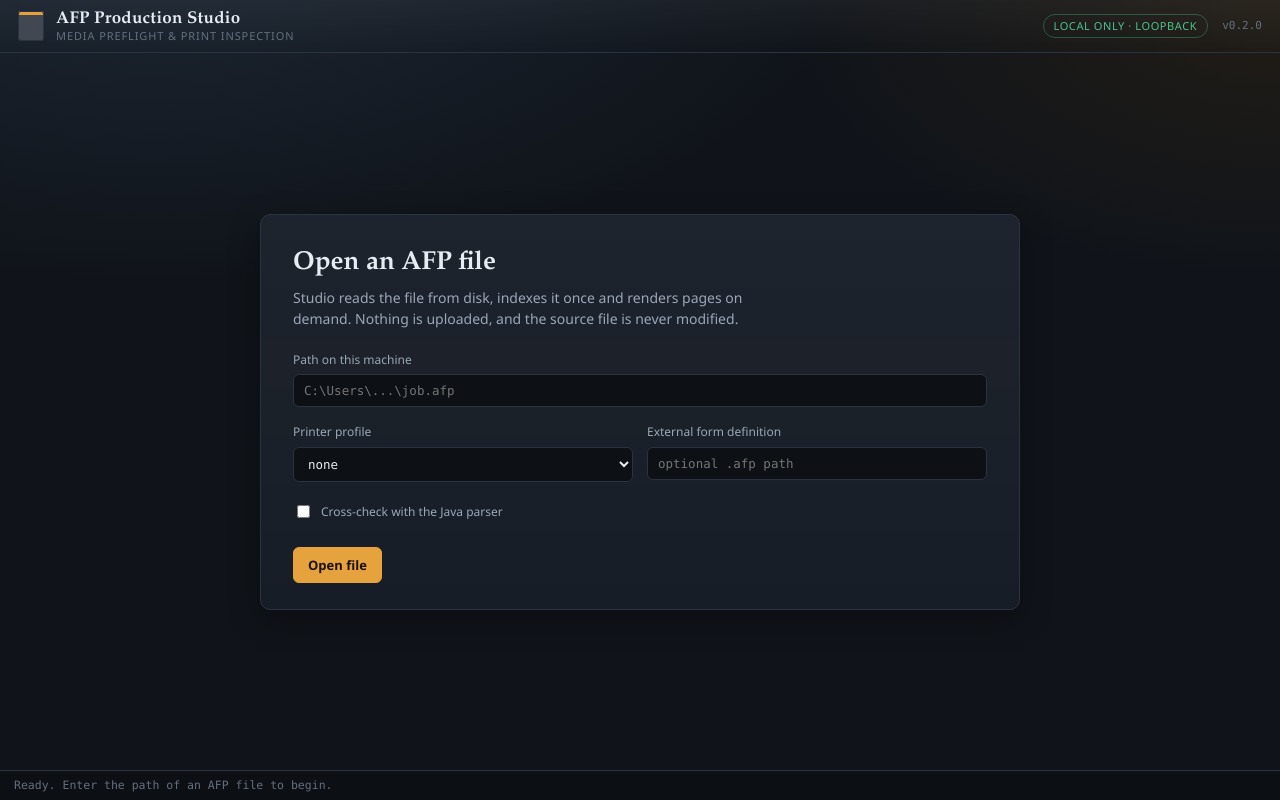
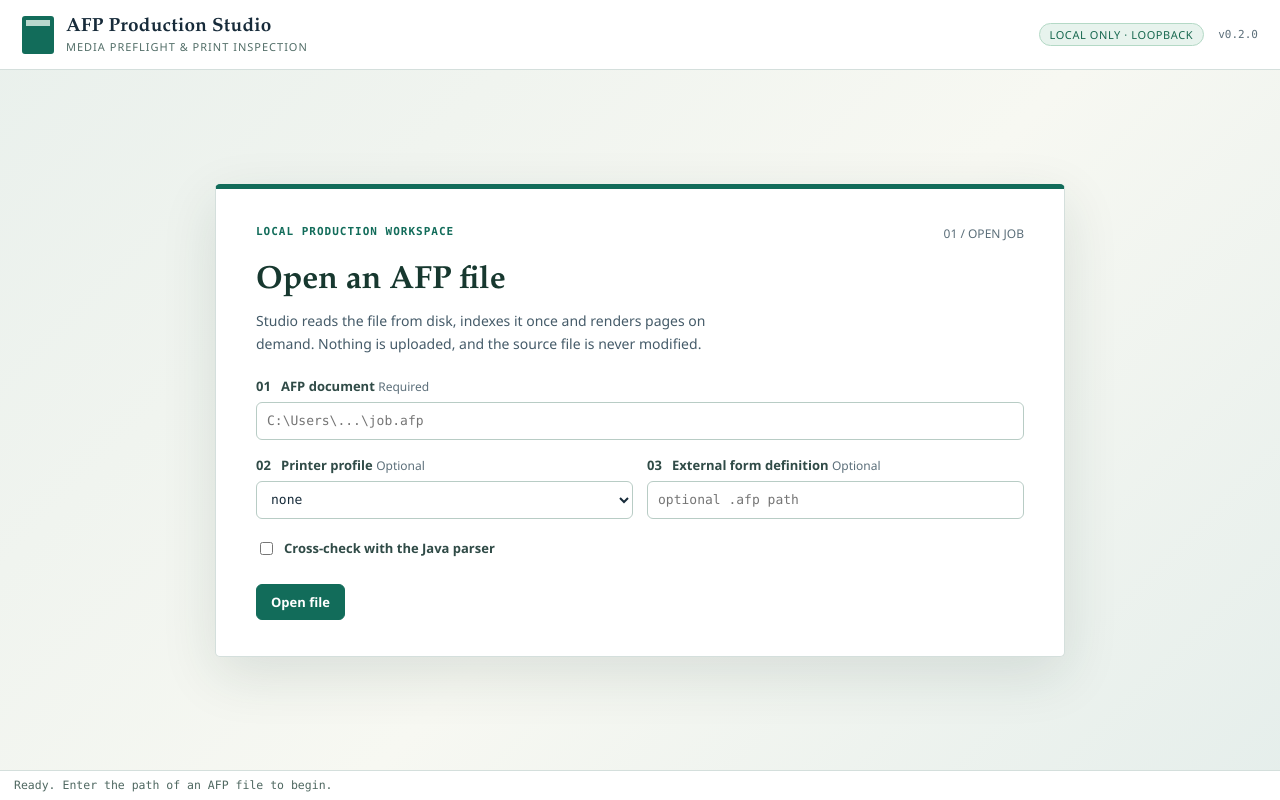
Before and after one commit to andy846/AFP-Production-Studio, a Flask app: page / in a window 1280 px wide. Run offline with Flask 3, Linux system fonts and the light colour scheme.

Commit message:
Refresh production workspace and report export UX

```diff
--- a/frontend/static/app.js
+++ b/frontend/static/app.js
@@ -118,7 +118,9 @@
       const message =
         (payload && (payload.error || payload.message)) ||
         "Request failed (" + response.status + ").";
-      throw new Error(message);
+      const error = new Error(message);
+      error.code = payload && payload.code;
+      throw error;
     }
     return payload;
   }
@@ -159,6 +161,7 @@
       $("open-error").textContent = "";
       $("open-button").disabled = true;
       $("opener-progress").hidden = false;
+      $("opener-status").textContent = "Loading — preparing the document.";
       try {
         const body = {
           path: path,
@@ -256,6 +259,12 @@
   /* ------------------------------------------------------------------ */
 
   function initTabs() {
+    [["toggle-tree", "tree-collapsed"], ["toggle-details", "details-collapsed"]].forEach(([id, cls]) => {
+      $(id).addEventListener("click", () => {
+        const collapsed = $("workspace").classList.toggle(cls);
+        $(id).setAttribute("aria-expanded", String(!collapsed));
+      });
+    });
     document.querySelectorAll(".tab").forEach((button) => {
       button.addEventListener("click", () => {
         state.tab = button.dataset.tab;
@@ -325,6 +334,9 @@
         item.appendChild(el("span", "meta", media.medium_map));
       }
       item.addEventListener("click", () => showPage(page));
+      item.tabIndex = 0;
+      item.setAttribute("role", "button");
+      item.addEventListener("keydown", (event) => { if (event.key === "Enter" || event.key === " ") { event.preventDefault(); item.click(); } });
       tree.appendChild(item);
     }
     if (pages > limit) {
@@ -340,6 +352,8 @@
   /* ------------------------------------------------------------------ */
 
   function initViewer() {
+    $("page-prev").addEventListener("click", () => showPage((state.page || 1) - 1));
+    $("page-next").addEventListener("click", () => showPage((state.page || 1) + 1));
     $("page-first").addEventListener("click", () => showPage(1));
     $("page-last").addEventListener("click", () => {
       showPage(state.document ? state.document.page_count : 1);
@@ -405,6 +419,11 @@
   let pageRequest = 0;
   async function showPage(page) {
     if (!state.document) return;
+    if (!state.document.page_count) {
+      $("viewer-empty").hidden = false;
+      $("viewer-empty").textContent = "No pages were found in this document.";
+      return;
+    }
     const requestId = ++pageRequest;
     const documentId = state.document.document_id;
     const total = state.document.page_count || 1;
@@ -414,6 +433,8 @@
     $("viewer-empty").hidden = true;
     const holder = $("page-holder");
     holder.textContent = "";
+    $("viewer-empty").hidden = false;
+    $("viewer-empty").textContent = "Loading page " + clamped + "...";
     const url =
       "/api/documents/" +
       state.document.document_id +
@@ -426,6 +447,7 @@
       const svg = await response.text();
       if (requestId !== pageRequest || !state.document || state.document.document_id !== documentId) return;
       holder.innerHTML = svg;
+      $("viewer-empty").hidden = true;
       // The first page is fitted to the stage; after that the operator's
       // own zoom is kept.
       if (state.zoomFitted) {
@@ -488,13 +510,14 @@
     const head = el("thead");
     const headRow = el("tr");
     ["#", "Offset", "Length", "Structured field", "Object", "Page"].forEach(
-      (title) => headRow.appendChild(el("th", title))
+      (title) => headRow.appendChild(el("th", null, title))
     );
     head.appendChild(headRow);
     table.appendChild(head);
     const body = el("tbody");
     fields.forEach((row) => {
       const tr = el("tr", "is-clickable");
+      tr.dataset.offset = String(row.offset);
       tr.appendChild(el("td", "num", row.index));
       tr.appendChild(el("td", "mono", row.offset));
       tr.appendChild(el("td", "num", row.length));
@@ -505,9 +528,14 @@
       );
       tr.addEventListener("click", () => {
         if (row.page !== null && row.page !== undefined) {
+          wrap.querySelectorAll("tr.is-selected").forEach((selected) => selected.classList.remove("is-selected"));
+          tr.classList.add("is-selected");
           showPage(row.page + 1);
+          setStatus("Structured field " + row.name + " at byte offset " + row.offset + ".");
         }
       });
+      tr.tabIndex = 0;
+      tr.addEventListener("keydown", (event) => { if (event.key === "Enter" || event.key === " ") { event.preventDefault(); tr.click(); } });
       body.appendChild(tr);
     });
     table.appendChild(body);
@@ -542,7 +570,8 @@
       preflight.filename + " — " + preflight.status;
 
     preflight.pages.forEach((page) => {
-      const run = el("div", "timeline-run", page.medium_map || "—");
+      const run = el("button", "timeline-run", page.medium_map || "—");
+      run.type = "button";
       run.dataset.status = page.status;
       run.title =
         "Page " + page.page_number + " — " + (page.medium_map || "no map");
@@ -563,7 +592,7 @@
       "Duplex",
       "Status",
       "Findings"
-    ].forEach((title) => headRow.appendChild(el("th", title)));
+    ].forEach((title) => headRow.appendChild(el("th", null, title)));
     head.appendChild(headRow);
     table.appendChild(head);
     const body = el("tbody");
@@ -594,11 +623,23 @@
       if (page.findings.length) {
         const list = el("ul", "finding-list");
         page.findings.forEach((finding) => {
-          const item = el("li", null, finding.code + ": " + finding.message);
-          item.addEventListener("click", (event) => {
+          const item = el("li");
+          const link = el("button", "finding-link", finding.code + ": " + finding.message);
+          link.type = "button";
+          link.addEventListener("click", async (event) => {
             event.stopPropagation();
-            if (finding.page) showPage(finding.page);
+            const selectedPage = finding.page || page.page_number;
+            await showPage(selectedPage);
+            if (finding.offset !== null && finding.offset !== undefined) {
+              document.querySelector('[data-tab="structure"]').click();
+              await loadStructurePage(selectedPage);
+              const field = Array.from($("structure-table").querySelectorAll("tr[data-offset]"))
+                .find((row) => row.dataset.offset === String(finding.offset));
+              if (field) { field.classList.add("is-selected"); field.scrollIntoView({ block: "nearest" }); field.focus(); }
+              else setStatus("Field at offset " + finding.offset + " is outside the current page's displayed fields.");
+            }
           });
+          item.appendChild(link);
           list.appendChild(item);
         });
         findings.appendChild(list);
@@ -607,6 +648,8 @@
       }
       tr.appendChild(findings);
       tr.addEventListener("click", () => showPage(page.page_number));
+      tr.tabIndex = 0;
+      tr.addEventListener("keydown", (event) => { if (event.key === "Enter" || event.key === " ") { event.preventDefault(); tr.click(); } });
       body.appendChild(tr);
     });
     table.appendChild(body);
@@ -694,6 +737,9 @@
     addRes("Verified", media.resolved.verified ? "yes" : "no");
     box.appendChild(resolved);
 
+    box.appendChild(el("div", "section-title", "Actual media"));
+    box.appendChild(el("p", "empty-note", "Unknown — no printer or RIP evidence available."));
+
     box.appendChild(el("div", "section-title", "Status"));
     const pill = el("span", "status-pill", media.status);
     pill.dataset.status = media.status;
@@ -729,7 +775,7 @@
     const head = el("thead");
     const headRow = el("tr");
     ["Kind", "Name", "Detail"].forEach((title) =>
-      headRow.appendChild(el("th", title))
+      headRow.appendChild(el("th", null, title))
     );
     head.appendChild(headRow);
     table.appendChild(head);
@@ -812,7 +858,7 @@
     const head = el("thead");
     const headRow = el("tr");
     ["Medium map", "Pages", "Paper stock", "Tray", "Copies"].forEach((title) =>
-      headRow.appendChild(el("th", title))
+      headRow.appendChild(el("th", null, title))
     );
     head.appendChild(headRow);
     usageTable.appendChild(head);
@@ -834,7 +880,7 @@
     const thead = el("thead");
     const thr = el("tr");
     ["Page", "From", "To", "Offset"].forEach((title) =>
-      thr.appendChild(el("th", title))
+      thr.appendChild(el("th", null, title))
     );
     thead.appendChild(thr);
     transitionTable.appendChild(thead);
@@ -850,13 +896,14 @@
     transitionTable.appendChild(tbody);
     box.appendChild(transitionTable);
 
-    box.appendChild(el("h3", null, "Production control report"));
+    box.appendChild(el("h3", null, "Production control report template"));
+    box.appendChild(el("p", "empty-note", "Template only. External production evidence and sign-off are not recorded."));
     const control = state.report.control_report;
     const controlTable = el("table");
     const cthead = el("thead");
     const cthr = el("tr");
     ["Stage", "Status", "Value", "Basis", "Note"].forEach((title) =>
-      cthr.appendChild(el("th", title))
+      cthr.appendChild(el("th", null, title))
     );
     cthead.appendChild(cthr);
     controlTable.appendChild(cthead);
@@ -1019,6 +1066,17 @@
   /* ------------------------------------------------------------------ */
 
   function initExport() {
+    function confirmOverwrite(path) {
+      const dialog = $("overwrite-dialog");
+      $("overwrite-path").textContent = path;
+      return new Promise((resolve) => {
+        const finish = (accepted) => { dialog.close(); resolve(accepted); };
+        $("overwrite-cancel").onclick = () => finish(false);
+        $("overwrite-confirm").onclick = () => finish(true);
+        dialog.oncancel = (event) => { event.preventDefault(); finish(false); };
+        dialog.showModal();
+      });
+    }
     const doExport = async (format) => {
       if (!state.document) return;
       const suggested =
@@ -1045,7 +1103,15 @@
         );
         setStatus("Report written to " + result.path);
       } catch (err) {
-        setStatus(err.message);
+        if (err.code !== "overwrite_required") { setStatus(err.message); return; }
+        const finalPath = target.replace(/\.[^./\\]+$/, "") + "." + format;
+        if (!(await confirmOverwrite(finalPath))) { setStatus("Export cancelled."); return; }
+        try {
+          const result = await api("/api/documents/" + state.document.document_id + "/export", {
+            method: "POST", body: { format: format, path: target, overwrite: true }
+          });
+          setStatus("Report written to " + result.path);
+        } catch (retryError) { setStatus(retryError.message); }
       }
     };
     $("export-csv").addEventListener("click", () => doExport("csv"));
--- /dev/null
+++ b/frontend/static/studio-light.css
@@ -0,0 +1,88 @@
+:root {
+  --ink: #172b3a;
+  --ink-dim: #455b69;
+  --ink-faint: #5c6f7a;
+  --bg: #e9efed;
+  --bg-panel: #fff;
+  --bg-raised: #f2f6f4;
+  --line: #d4dfdc;
+  --accent: #126c5a;
+  --accent-soft: #e0f1ea;
+  --pass: #147353;
+  --warning: #81530b;
+  --fail: #a43832;
+  --unresolved: #285f95;
+  --shadow: 0 18px 55px rgba(24, 55, 51, .12);
+  --serif: "Palatino Linotype", "Book Antiqua", Georgia, serif;
+}
+body { background: linear-gradient(135deg, #e9f0ec 0%, #f7f8f2 55%, #e5eeeb 100%); }
+.masthead { min-height: 70px; background: #fff; padding: 12px 22px; }
+.brand-mark { width: 32px; height: 38px; background: linear-gradient(180deg, #b9d8cd 0 6px, transparent 6px), #126c5a; border: 4px solid #126c5a; box-shadow: none; }
+.brand-text strong { font-size: 19px; }
+.brand-text em { color: #526e68; letter-spacing: 1px; margin-top: 3px; }
+.privacy-note { color: #17684f; background: #e7f3ed; border-color: #b4d9c6; }
+.opener { overflow: auto; padding: 36px 20px; }
+.opener-inner { width: min(850px,100%); padding: 36px 40px; border-radius: 5px; background: #fff; border-top: 5px solid var(--accent); }
+.eyebrow { display: flex; justify-content: space-between; gap: 12px; color: var(--accent); font: 700 11px var(--mono); letter-spacing: 1px; margin-bottom: 16px; }
+.eyebrow span, .field-hint, .field small { color: var(--ink-faint); font: 12px var(--sans); letter-spacing: 0; }
+.opener-inner h1 { font-size: 32px; color: #17382f; }
+.opener-lead { font-size: 14px; line-height: 1.6; }
+.opener-form label, .field > span { font-size: 13px; font-weight: 600; color: #304b47; }
+input[type="text"], input[type="search"], input[type="number"], select, textarea { background: #fff; border-color: #b8ccc5; color: var(--ink); font-size: 13px; min-height: 38px; }
+input:focus-visible, select:focus-visible, button:focus-visible, [tabindex]:focus-visible { outline: 3px solid #69a695; outline-offset: 2px; }
+button { background: #fff; border-color: #bdcec8; color: #213e38; }
+button:hover { background: #eaf4ef; border-color: #639583; }
+button.primary { color: #fff; background: #126c5a; border-color: #126c5a; }
+button.primary:hover { background: #0c5144; }
+.opener-progress .bar { background: #e4ece8; }
+.opener-progress .bar span { background: #168068; }
+.tabs { background: #f5f8f6; padding: 0 14px; gap: 2px; overflow-x: auto; flex-shrink: 0; }
+.tab, .panel-toggle { white-space: nowrap; }
+.tab { padding: 12px 14px; color: #4b615c; }
+.tab.is-active { font-weight: 700; }
+.panel-toggle { border: 0; background: transparent; padding: 8px 12px; font-size: 12px; color: #315c50; }
+.details-toggle { margin-left: auto; }
+.workspace { gap: 1px; grid-template-columns: 240px minmax(0, 1fr) 300px; }
+.workspace.tree-collapsed { grid-template-columns: 0 minmax(0,1fr) 300px; }
+.workspace.details-collapsed { grid-template-columns: 240px minmax(0,1fr) 0; }
+.workspace.tree-collapsed.details-collapsed { grid-template-columns: 0 minmax(0,1fr) 0; }
+.workspace.tree-collapsed .tree-panel, .workspace.details-collapsed .details-panel { visibility: hidden; overflow: hidden; }
+.panel-head { background: #fafcfb; min-height: 50px; padding: 9px 14px; }
+.panel-head h2 { color: #3a5e55; font-size: 11px; }
+.tree-item { padding: 7px 12px; }
+.tree-item:hover, .search-hit:hover, tbody tr:hover { background: #edf5f1; }
+.viewer-stage { background: repeating-linear-gradient(45deg,#e8eeeb 0 12px,#e4ebe7 12px 24px); }
+.page-holder svg { box-shadow: 0 10px 28px rgba(29,50,44,.18); }
+tbody td { border-color: #e4ebe8; padding: 9px 10px; }
+tbody tr.is-selected { background: #d5ebe1; box-shadow: inset 3px 0 #126c5a; }
+.finding-link { border: 0; padding: 0; text-align: left; color: #175c4e; background: transparent; text-decoration: underline; }
+thead th { background: #eff5f2; color: #45635a; padding: 10px; }
+.status-pill { display: inline-flex; align-items: center; gap: 5px; font-size: 11px; padding: 3px 8px; background: #fff; }
+.status-pill::before { content: "●"; font-size: 9px; }
+.timeline-run { color: #254a3d; min-width: 36px; height: 30px; }
+.settings pre { background: #f6f9f7; }
+.statusbar { background: #fff; color: #4f6861; }
+dialog { width: min(460px, calc(100vw - 32px)); border: 1px solid var(--line); border-radius: 8px; padding: 24px; color: var(--ink); box-shadow: var(--shadow); }
+dialog::backdrop { background: rgba(18, 39, 34, .5); }
+dialog h2 { margin: 0; font: 22px var(--serif); }
+.overwrite-path { overflow-wrap: anywhere; padding: 10px; background: var(--bg-raised); font: 12px var(--mono); }
+.dialog-actions { display: flex; justify-content: flex-end; gap: 8px; }
+@media (max-width: 1100px) {
+  .workspace, .workspace.tree-collapsed, .workspace.details-collapsed, .workspace.tree-collapsed.details-collapsed { grid-template-columns: 210px minmax(0,1fr); }
+  .workspace.tree-collapsed, .workspace.tree-collapsed.details-collapsed { grid-template-columns: 0 minmax(0,1fr); }
+  .details-panel { display: flex; grid-column: 1 / -1; max-height: 220px; overflow: auto; border-top: 1px solid var(--line); }
+}
+@media (max-width: 700px) {
+  html, body { min-height: 100%; height: auto; }
+  .masthead { flex-wrap: wrap; gap: 8px; }
+  .masthead-tools { margin-left: 0; }
+  .opener-inner { padding: 25px 20px; }
+  .opener-row { grid-template-columns: 1fr; }
+  .workspace, .workspace.tree-collapsed, .workspace.details-collapsed, .workspace.tree-collapsed.details-collapsed { display: flex; flex-direction: column; }
+  .workspace .tree-panel { max-height: 200px; }
+  .workspace.tree-collapsed .tree-panel, .workspace.details-collapsed .details-panel { display: none; }
+  .main-panel { min-height: 420px; }
+  .panel-head, .viewer-tools { flex-wrap: wrap; }
+  .table-wrap { overflow: auto; }
+}
+@media (prefers-reduced-motion: reduce) { *, *::before, *::after { transition-duration: 0s !important; animation-duration: 0s !important; } }
--- a/frontend/templates/index.html
+++ b/frontend/templates/index.html
@@ -7,6 +7,7 @@
   <title>AFP Production Studio</title>
   <link rel="icon" href="{{ url_for('static', filename='favicon.svg') }}" type="image/svg+xml">
   <link rel="stylesheet" href="{{ url_for('static', filename='app.css') }}">
+  <link rel="stylesheet" href="{{ url_for('static', filename='studio-light.css') }}">
 </head>
 <body>
   <header class="masthead">
@@ -31,6 +32,7 @@
 
   <section class="opener" id="opener">
     <div class="opener-inner">
+      <div class="eyebrow">LOCAL PRODUCTION WORKSPACE <span>01 / OPEN JOB</span></div>
       <h1>Open an AFP file</h1>
       <p class="opener-lead">
         Studio reads the file from disk, indexes it once and renders pages
@@ -38,7 +40,7 @@
         modified.
       </p>
       <form id="open-form" class="opener-form">
-        <label for="path-input">Path on this machine</label>
+        <label for="path-input">01 &nbsp; AFP document <span class="field-hint">Required</span></label>
         <div class="path-row">
           <input id="path-input" name="path" type="text" spellcheck="false"
                  autocomplete="off" placeholder="C:\Users\...\job.afp">
@@ -47,11 +49,11 @@
         </div>
         <div class="opener-row">
           <label class="field">
-            <span>Printer profile</span>
+            <span>02 &nbsp; Printer profile <small>Optional</small></span>
             <select id="profile-select"><option value="">none</option></select>
           </label>
           <label class="field">
-            <span>External form definition</span>
+            <span>03 &nbsp; External form definition <small>Optional</small></span>
             <div class="path-row">
               <input id="formdef-input" type="text" spellcheck="false"
                      autocomplete="off" placeholder="optional .afp path">
@@ -71,23 +73,25 @@
       </form>
       <div class="opener-progress" id="opener-progress" hidden>
         <div class="bar"><span id="opener-bar"></span></div>
-        <span id="opener-status">queued</span>
+        <span id="opener-status" role="status" aria-live="polite">queued</span>
         <button type="button" class="ghost" id="cancel-open">Cancel</button>
       </div>
     </div>
   </section>
 
   <nav class="tabs" id="tabs" hidden>
+    <button type="button" class="panel-toggle" id="toggle-tree" aria-controls="tree-panel" aria-expanded="true">Document tree</button>
     <button class="tab is-active" data-tab="viewer">Viewer</button>
     <button class="tab" data-tab="structure">Structure</button>
     <button class="tab" data-tab="preflight">Media Preflight</button>
     <button class="tab" data-tab="resources">Resources</button>
     <button class="tab" data-tab="report">Production Report</button>
     <button class="tab" data-tab="settings">Settings</button>
+    <button type="button" class="panel-toggle details-toggle" id="toggle-details" aria-controls="details-panel" aria-expanded="true">Page details</button>
   </nav>
 
   <main class="workspace" id="workspace" hidden>
-    <aside class="panel tree-panel">
+    <aside class="panel tree-panel" id="tree-panel">
       <div class="panel-head">
         <h2>AFP tree</h2>
         <button class="ghost small" id="close-document" title="Close the document">Close</button>
@@ -108,10 +112,12 @@
           <button class="ghost small" id="zoom-in" title="Zoom in">+</button>
           <button class="ghost small" id="zoom-fit">Fit</button>
           <span class="pager">
-            <button class="ghost small" id="page-first">&laquo;</button>
-            <input id="page-number" type="number" min="1" value="1">
+            <button class="ghost small" id="page-first" title="First page" aria-label="First page">&laquo;</button>
+            <button class="ghost small" id="page-prev" title="Previous page" aria-label="Previous page">&lsaquo;</button>
+            <input id="page-number" type="number" min="1" value="1" aria-label="Page number">
             <span id="page-total">/ 0</span>
-            <button class="ghost small" id="page-last">&raquo;</button>
+            <button class="ghost small" id="page-next" title="Next page" aria-label="Next page">&rsaquo;</button>
+            <button class="ghost small" id="page-last" title="Last page" aria-label="Last page">&raquo;</button>
           </span>
         </div>
       </div>
@@ -165,7 +171,7 @@
       <div class="settings" id="settings-body"></div>
     </section>
 
-    <aside class="panel details-panel">
+    <aside class="panel details-panel" id="details-panel">
       <div class="panel-head">
         <h2>Page details</h2>
       </div>
@@ -173,8 +179,15 @@
     </aside>
   </main>
 
+  <dialog id="overwrite-dialog" aria-labelledby="overwrite-title">
+    <h2 id="overwrite-title">Replace existing report?</h2>
+    <p>The selected report already exists. Replacing it cannot be undone.</p>
+    <p id="overwrite-path" class="overwrite-path"></p>
+    <div class="dialog-actions"><button type="button" id="overwrite-cancel">Cancel</button><button type="button" class="primary" id="overwrite-confirm">Replace report</button></div>
+  </dialog>
+
   <footer class="statusbar">
-    <span id="status-message">Ready.</span>
+    <span id="status-message" role="status" aria-live="polite">Ready.</span>
     <span class="spacer"></span>
     <span id="status-cache"></span>
   </footer>
```
Also changed, not shown: tests/e2e/test_api.py (+17 -0 lines).
